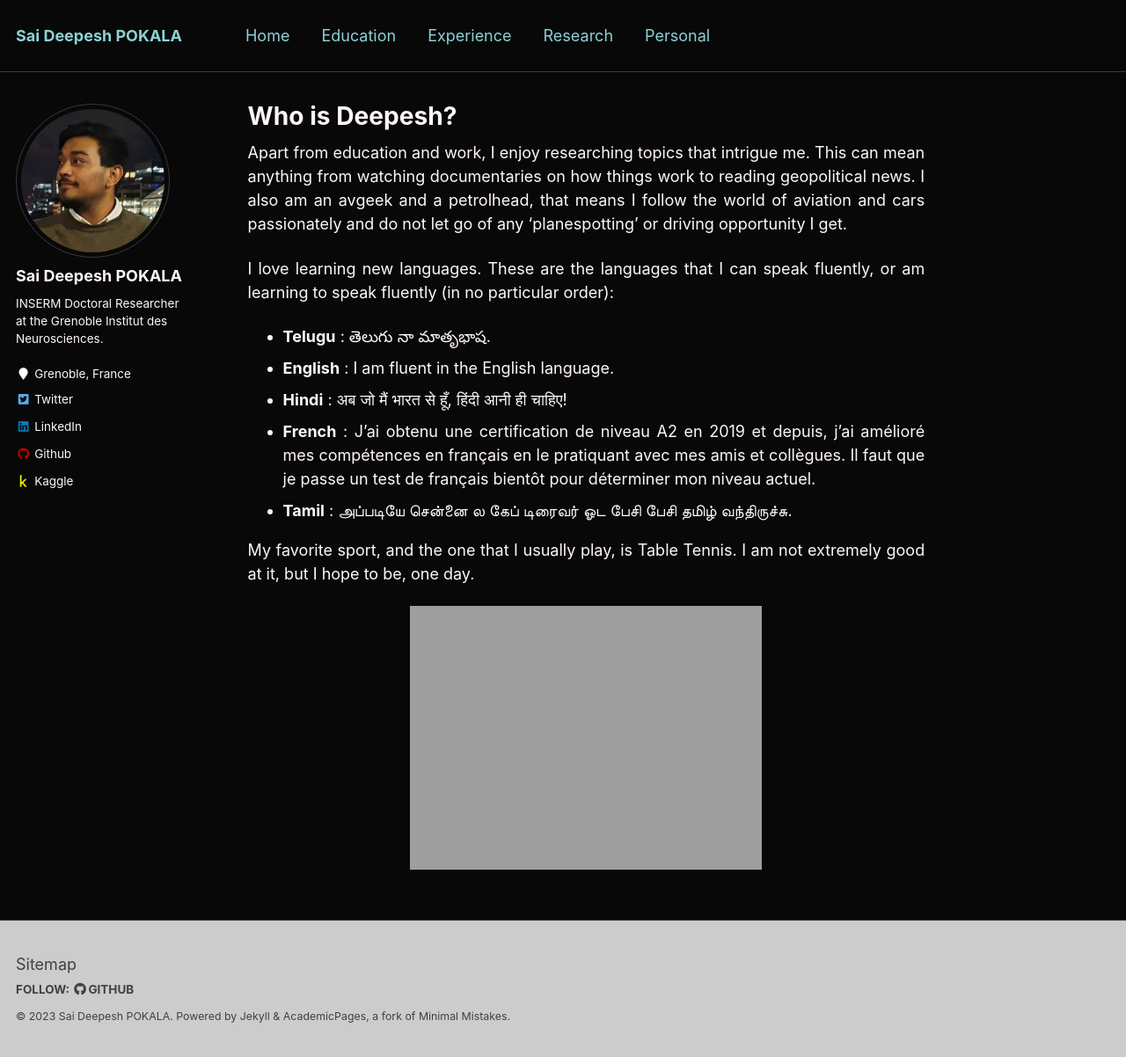
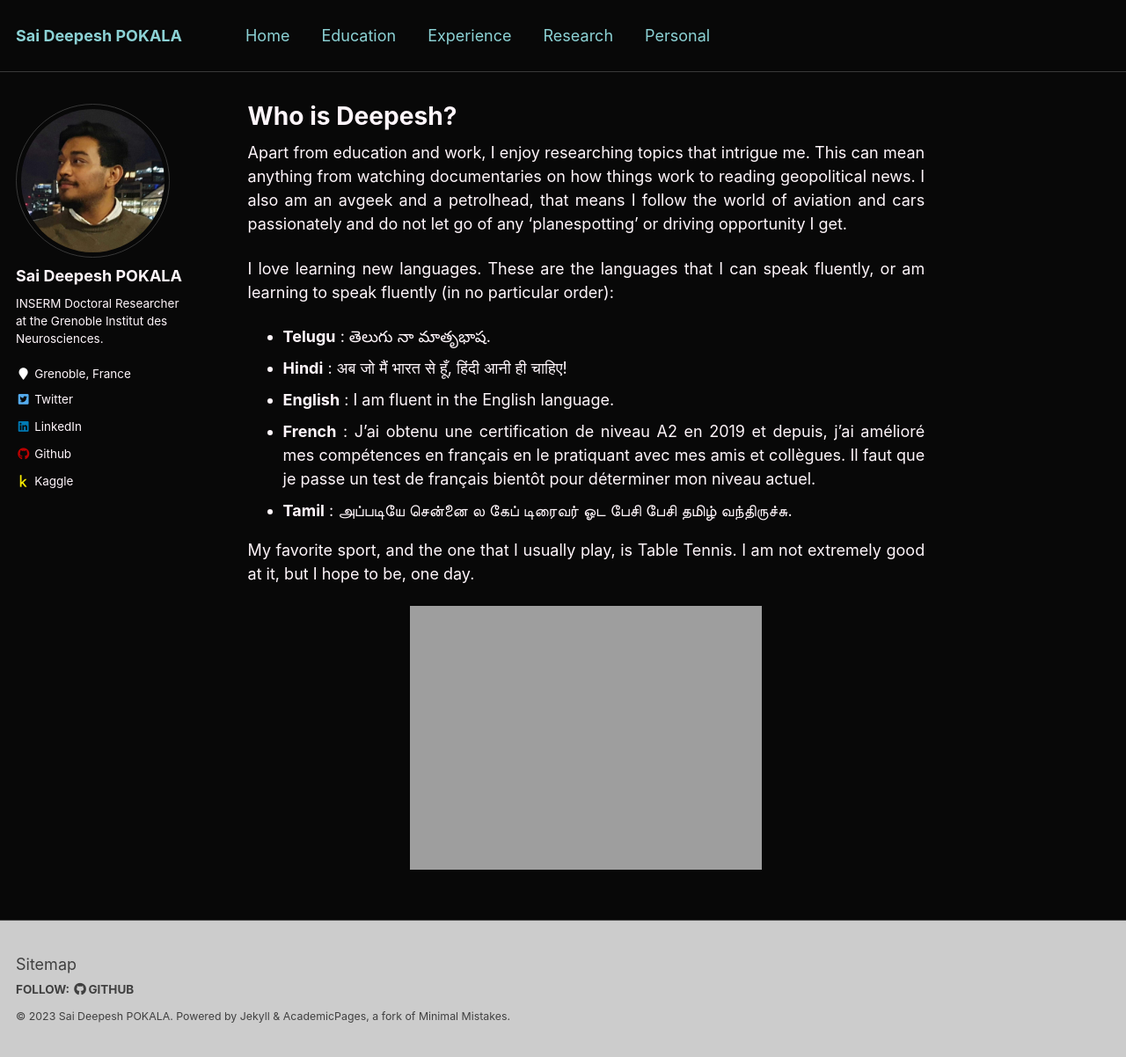
Before and after one commit to saideepesh/saideepesh.github.io, a Jekyll site: the page built from _pages/personal.md, in a window 1280 px wide and 1202 px high. Shown: the whole window at 88% size. Built offline with Jekyll 4.4.1, drawn with Linux system fonts in a browser that asks for light colours.

```diff
--- a/_pages/personal.md
+++ b/_pages/personal.md
@@ -10,8 +10,8 @@ Apart from education and work, I enjoy researching topics that intrigue me. This
 I love learning new languages. These are the languages that I can speak fluently, or am learning to speak fluently (in no particular order):
 
 - **Telugu**      : తెలుగు నా మాతృభాష.
+- **Hindi**       : अब जो मैं भारत से हूँ, हिंदी आनी ही चाहिए!
 - **English**     : I am fluent in the English language.
-- **Hindi**       : अब जो मैं भारत से हूँ, हिंदी आनी ही चाहिए!
 - **French**      : J'ai obtenu une certification de niveau A2 en 2019 et depuis, j'ai amélioré mes compétences en français en le pratiquant avec mes amis et collègues. Il faut que je passe un test de français bientôt pour déterminer mon niveau actuel.
 - **Tamil**       : அப்படியே சென்னை ல கேப் டிரைவர் ஓட பேசி பேசி தமிழ் வந்திருச்சு.
 
```
